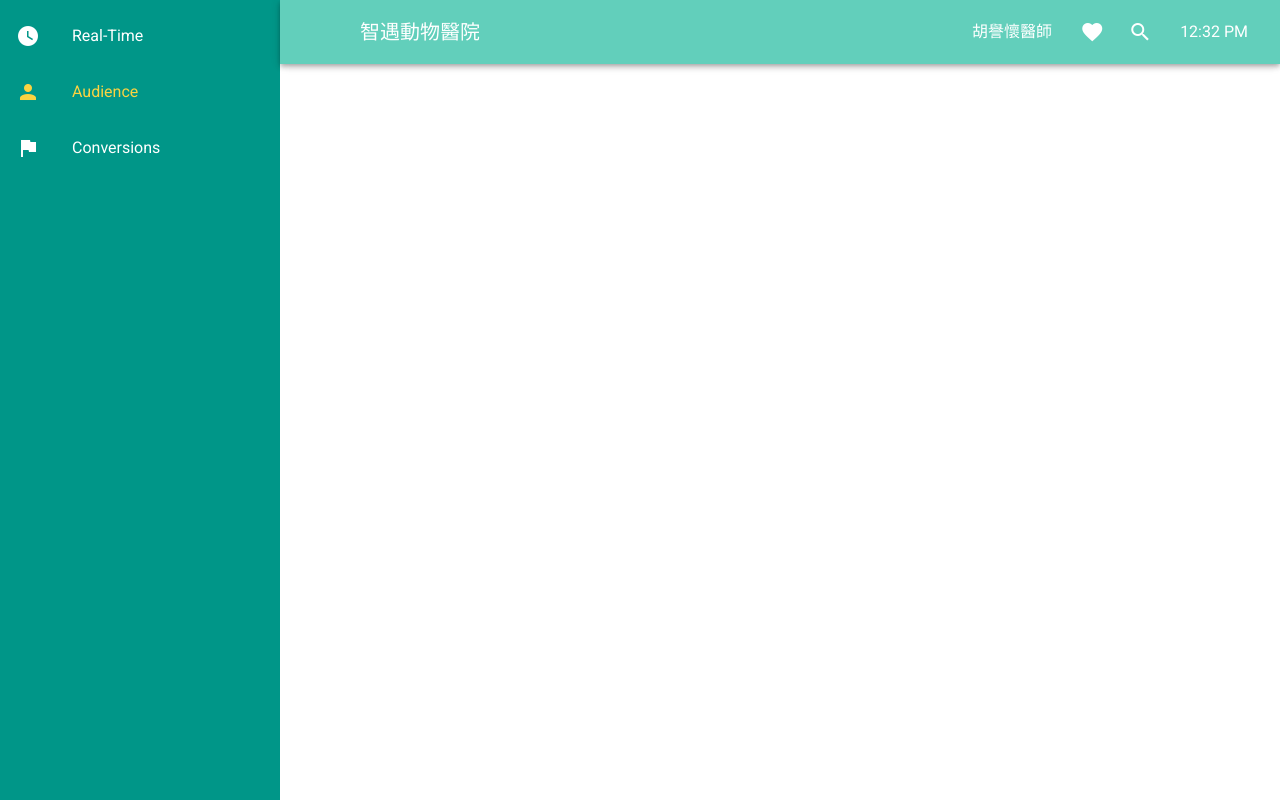
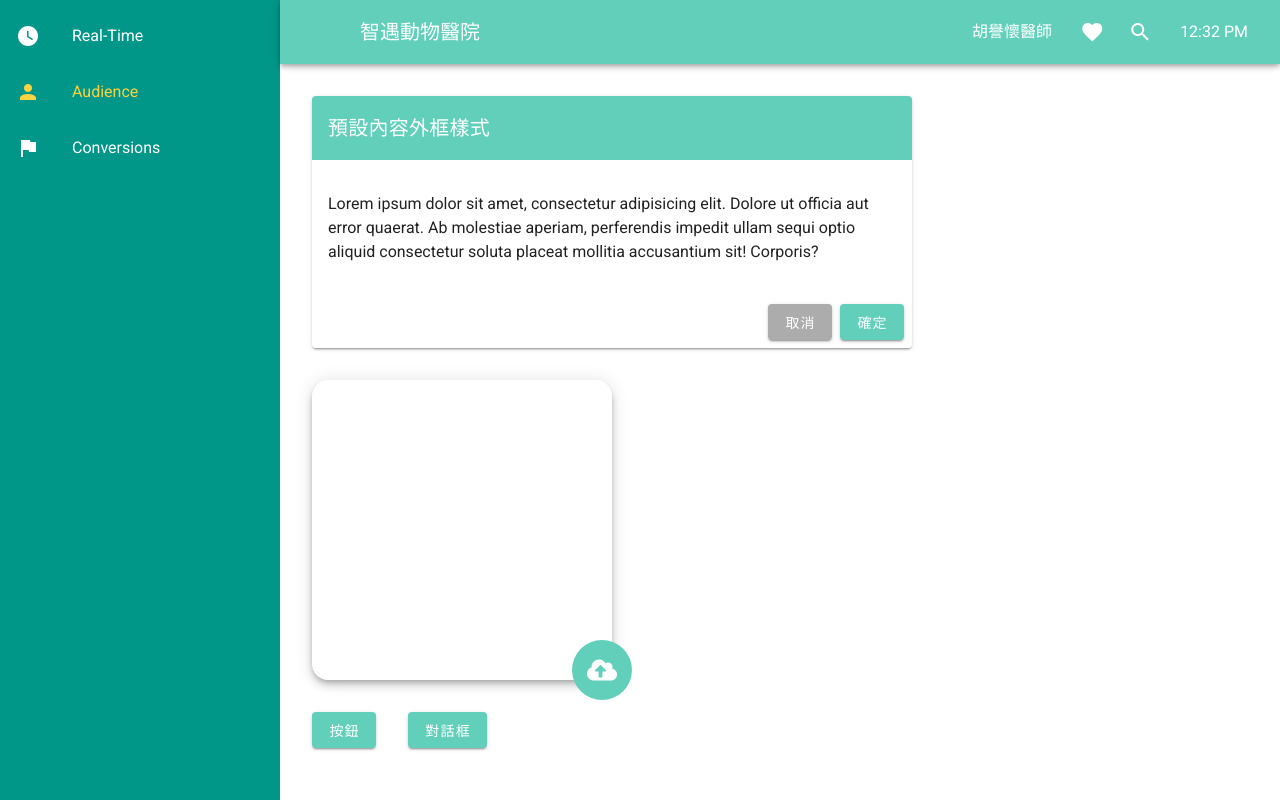
Before and after one commit to jun0312/preparation, a Vue app: page / in a window 1280 px wide. Built offline with nearby package versions, Linux system fonts and the light colour scheme.

Commit message:
add card , dialog , upload avatar components

```diff
--- a/package.json
+++ b/package.json
@@ -19,6 +19,7 @@
     "vuex": "^3.1.3"
   },
   "devDependencies": {
+    "@fortawesome/fontawesome-free": "^5.13.0",
     "@types/jest": "^24.0.19",
     "@typescript-eslint/eslint-plugin": "^2.26.0",
     "@typescript-eslint/parser": "^2.26.0",
--- a/src/components/Bar.vue
+++ b/src/components/Bar.vue
@@ -1,4 +1,5 @@
 <template>
+  <!-- dark 控制字體色，color 控制背景色 -->
   <v-app-bar dark color="primary">
     <v-img class="mr-4" src="@/assets/logo.png" max-width="48px"></v-img>
     <v-toolbar-title>智遇動物醫院</v-toolbar-title>
--- /dev/null
+++ b/src/components/Card.vue
@@ -0,0 +1,30 @@
+<template>
+  <v-card width="600">
+    <!-- class 控制字體色，style 控制背景色 -->
+    <v-card-title
+      class="white--text"
+      style="background-color: #62CFBB;"
+    >預設內容外框樣式</v-card-title>
+    <div class="px-4 py-8">
+      <span>
+        Lorem ipsum dolor sit amet,
+        consectetur adipisicing elit. Dolore ut officia aut error quaerat.
+        Ab molestiae aperiam, perferendis impedit ullam sequi optio aliquid
+        consectetur soluta placeat mollitia accusantium sit! Corporis?
+      </span>
+    </div>
+    <v-card-actions>
+      <v-spacer></v-spacer>
+      <v-btn color="secondary">取消</v-btn>
+      <v-btn color="primary">確定</v-btn>
+    </v-card-actions>
+  </v-card>
+</template>
+
+<script lang="ts">
+import Vue from 'vue';
+import Component from 'vue-class-component';
+
+@Component
+export default class Card extends Vue {}
+</script>
--- /dev/null
+++ b/src/components/Dialog.vue
@@ -0,0 +1,39 @@
+<template>
+  <v-dialog v-model="dialog" width="600">
+    <template v-slot:activator="{ on }">
+      <!-- class 控制字體色，color 控制背景色 -->
+      <v-btn class="white--text" color="primary" v-on="on">對話框</v-btn>
+    </template>
+
+    <v-card width="600">
+      <!-- class 控制字體色，style 控制背景色 -->
+      <v-card-title
+        class="white--text"
+        style="background-color: #62CFBB;"
+      >預設內容外框樣式</v-card-title>
+      <div class="px-4 py-8">
+        <span>
+          Lorem ipsum dolor sit amet,
+          consectetur adipisicing elit. Dolore ut officia aut error quaerat.
+          Ab molestiae aperiam, perferendis impedit ullam sequi optio aliquid
+          consectetur soluta placeat mollitia accusantium sit! Corporis?
+        </span>
+      </div>
+      <v-card-actions>
+        <v-spacer></v-spacer>
+        <v-btn color="secondary" @click="dialog = false">取消</v-btn>
+        <v-btn color="primary" @click="dialog = false">確定</v-btn>
+      </v-card-actions>
+    </v-card>
+  </v-dialog>
+</template>
+
+<script lang="ts">
+import Vue from 'vue';
+import Component from 'vue-class-component';
+
+@Component
+export default class Dialog extends Vue {
+  dialog = false;
+}
+</script>
--- a/src/components/List.vue
+++ b/src/components/List.vue
@@ -1,6 +1,15 @@
 <template>
-  <v-list dark flat color="success" width="280" height="100%" min-height="100vh">
+  <!-- dark 控制字體色，color 控制背景色 -->
+  <v-list
+    dark
+    flat
+    color="success"
+    width="280"
+    height="100%"
+    min-height="100vh"
+  >
     <v-list-item-group v-model="item">
+      <!-- color 控制激活的字體色 -->
       <v-list-item color="warning" v-for="(item, i) in items" :key="i">
         <v-list-item-icon>
           <v-icon v-text="item.icon"></v-icon>
--- /dev/null
+++ b/src/components/UploadAvatar.vue
@@ -0,0 +1,56 @@
+<template>
+  <div class="upload">
+    <v-card class="img-content mb-4" elevation="6" width="300px" height="300px">
+      <v-img :src="image" width="100%" height="100%"></v-img>
+    </v-card>
+
+    <!-- color 控制背景色ㄋ -->
+    <v-avatar size="60" color="primary">
+      <label style="cursor: pointer;">
+        <!-- color 控制背景色ㄋ -->
+        <v-icon color="white">fas fa-cloud-upload-alt</v-icon>
+        <input class="d-none" type="file" @change="uploadImage" />
+      </label>
+    </v-avatar>
+  </div>
+</template>
+
+<script lang="ts">
+import Vue from 'vue';
+import Component from 'vue-class-component';
+
+@Component
+export default class UploadAvatar extends Vue {
+  image: any = '';
+
+  uploadImage(target: any) {
+    const { files }: any = (window as any).event.target;
+    // const ft = files[0].type;
+    // const fd = new FormData();
+    const fr = new FileReader();
+    fr.readAsDataURL(files[0]);
+    fr.onload = () => {
+      this.image = fr.result;
+      // console.log(fr.result);
+    };
+  }
+}
+</script>
+
+<style lang="scss" scoped>
+.upload {
+  width: 300px;
+  height: 300px;
+  position: relative;
+
+  .img-content {
+    border-radius: 16px;
+  }
+
+  .v-avatar {
+    bottom: -20px;
+    right: -20px;
+    position: absolute;
+  }
+}
+</style>
--- a/src/plugins/vuetify.ts
+++ b/src/plugins/vuetify.ts
@@ -1,22 +1,29 @@
+// eslint-disable-next-line import/no-extraneous-dependencies
+import '@fortawesome/fontawesome-free/css/all.css';
 import Vue from 'vue';
 import Vuetify from 'vuetify/lib';
 
 Vue.use(Vuetify);
 
 export default new Vuetify({
+  icons: {
+    iconfont: 'fa',
+  },
   theme: {
     themes: {
       light: {
+        danger: '#F76D6D',
         primary: '#62CFBB',
         success: '#009688',
         warning: '#FBD341',
-        danger: '#F76D6D',
+        secondary: '#ACACAC',
       },
       dark: {
+        danger: '#F76D6D',
         primary: '#62CFBB',
         success: '#009688',
         warning: '#FBD341',
-        danger: '#F76D6D',
+        secondary: '#ACACAC',
       },
     },
   },
--- a/src/views/Home.vue
+++ b/src/views/Home.vue
@@ -3,6 +3,12 @@
     <List />
     <div style="width: calc(100% - 280px);">
       <Bar />
+      <div class="pa-8">
+        <Card class="mb-8" />
+        <UploadAvatar class="mb-8" />
+        <v-btn class="white--text mr-8" color="primary">按鈕</v-btn>
+        <Dialog />
+      </div>
     </div>
   </v-row>
 </template>
@@ -13,11 +19,17 @@ import Component from 'vue-class-component';
 
 import List from '@/components/List.vue';
 import Bar from '@/components/Bar.vue';
+import Card from '@/components/Card.vue';
+import Dialog from '@/components/Dialog.vue';
+import UploadAvatar from '@/components/UploadAvatar.vue';
 
 @Component({
   components: {
     List,
     Bar,
+    Card,
+    Dialog,
+    UploadAvatar,
   },
 })
 export default class Home extends Vue {}
```
Also changed, not shown: 1 other file (tests, documents, lock files or other folders).
